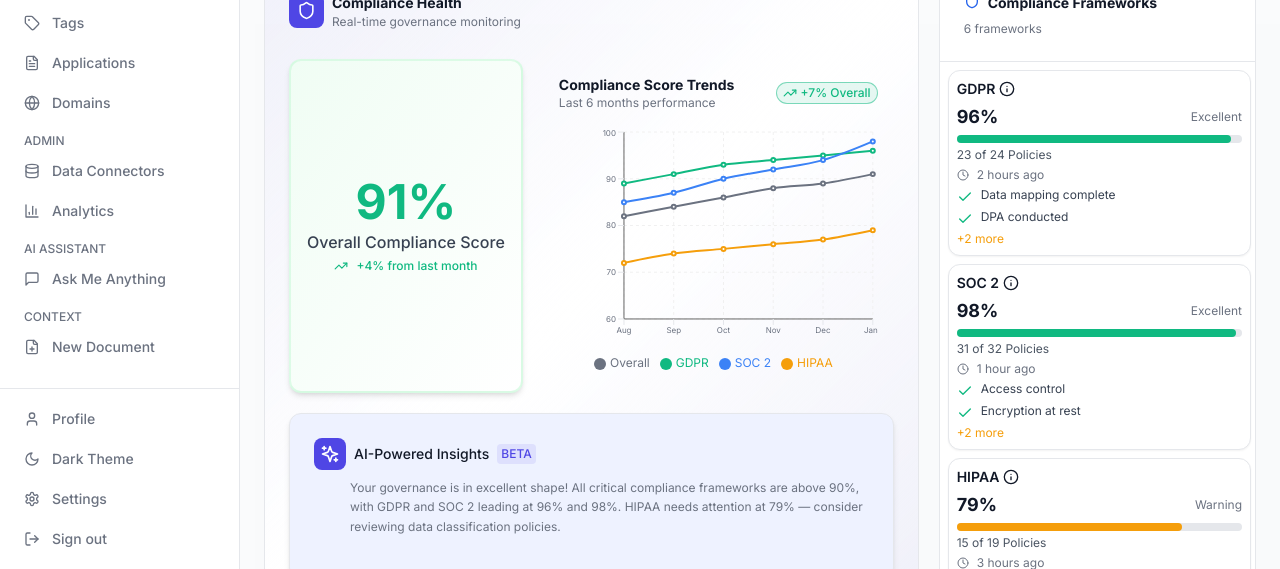
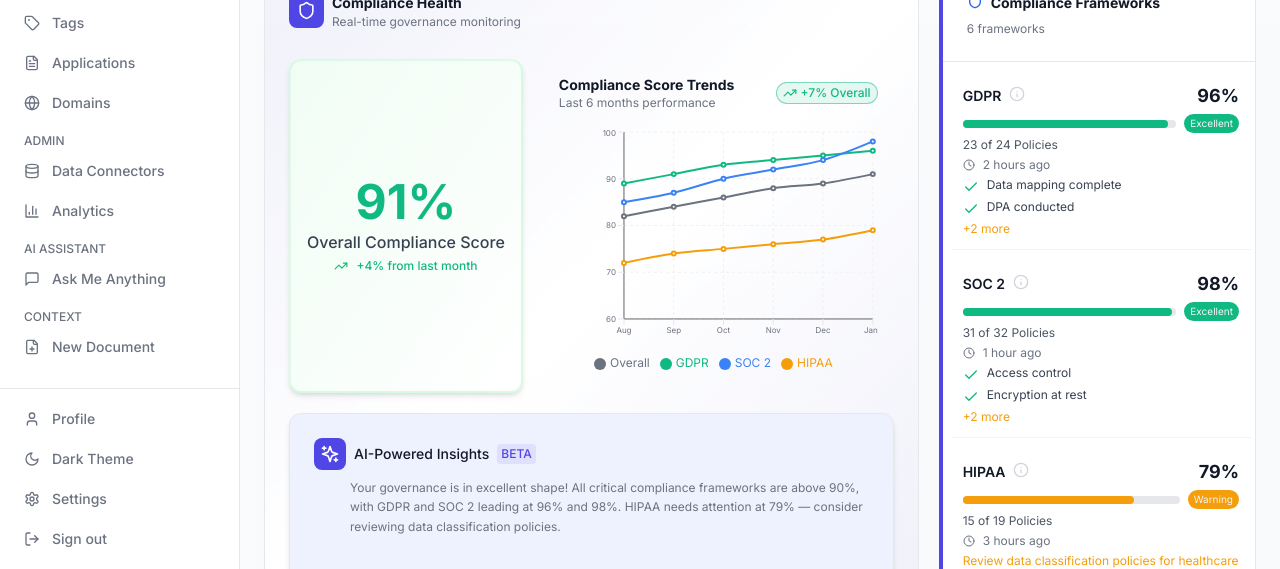
Before and after one commit to MG-Datamanagement/Infinity-Governance, a Next.js app: page /compliance in a window 1280 px wide. Shown: the part 231-800 px from the top of the page. Built offline with nearby package versions, Linux system fonts and the light colour scheme; no server answers.

Commit message:
complaince screen ui changes as per proto most of ui comp.

```diff
--- a/src/components/compliance/ComplianceFrameworkCard.tsx
+++ b/src/components/compliance/ComplianceFrameworkCard.tsx
@@ -1,59 +1,80 @@
-import { ComplianceFramework } from '@/types';
-import { cn } from '@/lib/utils';
-import { Check, Clock, InfoIcon } from 'lucide-react';
+import { ComplianceFramework } from "@/types";
+import { cn } from "@/lib/utils";
+import { Check, Clock, InfoIcon } from "lucide-react";
 
 interface ComplianceFrameworkCardProps {
   framework: ComplianceFramework;
 }
 
-export function ComplianceFrameworkCard({ framework }: ComplianceFrameworkCardProps) {
+export function ComplianceFrameworkCard({
+  framework,
+}: ComplianceFrameworkCardProps) {
   const getStatusColor = (status: string) => {
     switch (status) {
-      case 'excellent':
-        return 'border-success';
-      case 'warning':
-        return 'border-warning';
-      case 'critical':
-        return 'border-danger';
+      case "excellent":
+        return "border-success";
+      case "warning":
+        return "border-warning";
+      case "critical":
+        return "border-danger";
       default:
-        return 'border-gray-300';
+        return "border-gray-300";
     }
   };
 
   const getProgressColor = (status: string) => {
     switch (status) {
-      case 'excellent':
-        return 'bg-success';
-      case 'warning':
-        return 'bg-warning';
-      case 'critical':
-        return 'bg-danger';
+      case "excellent":
+        return "bg-success";
+      case "warning":
+        return "bg-warning";
+      case "critical":
+        return "bg-danger";
       default:
-        return 'bg-gray-400';
+        return "bg-gray-400";
     }
   };
 
   return (
-    <div className={cn('card p-2 space-y-1')}>
+    <div className={cn("p-3 space-y-1 border-b border-gray-100")}>
       {/* Header */}
       <div className="flex flex-col space-y-1">
-        <div className='gap-1 flex items-center'>
-          <h3 className="text-sm font-semibold text-gray-900">{framework.name}</h3>
-          <InfoIcon size={16} />
-        </div>
-        <div className="text-right flex justify-between items-center">
-          <div className="text-lg font-bold text-gray-900">{framework.score}%</div>
-          <div className="text-xs text-gray-500 capitalize">{framework.status}</div>
+        <div className="gap-1 flex items-center">
+          <div className="w-full flex items-center justify-between">
+            <div className="flex gap-2">
+              <h3 className="text-sm font-semibold text-gray-900">
+                {framework.name}
+              </h3>
+              <InfoIcon size={16} className="text-gray-300" />
+            </div>
+            <div className="text-lg font-bold text-gray-900">
+              {framework.score}%
+            </div>
+          </div>
         </div>
       </div>
 
       {/* Progress Bar */}
       <div className="space-y-1">
-        <div className="w-full bg-gray-200 rounded-full h-2">
+        <div className="flex justify-between items-center gap-2">
+          <div className="w-full bg-gray-200 rounded-full h-2">
+            <div
+              className={cn(
+                "h-2 rounded-full transition-all",
+                getProgressColor(framework.status),
+              )}
+              style={{ width: `${framework.score}%` }}
+            />
+          </div>
           <div
-            className={cn('h-2 rounded-full transition-all', getProgressColor(framework.status))}
-            style={{ width: `${framework.score}%` }}
-          />
+            className={cn(
+              "text-[10px] text-gray-100 capitalize",
+              getProgressColor(framework.status),
+              "px-1.5 py-0.5 rounded-xl",
+            )}
+          >
+            {framework.status}
+          </div>
         </div>
         <div className="flex justify-between text-xs text-gray-600">
           <span>
@@ -73,11 +94,16 @@ export function ComplianceFrameworkCard({ framework }: ComplianceFrameworkCardPr
           {framework.items.map((item, idx) => (
             <div key={idx} className="flex items-start gap-2 text-xs">
               {item.completed ? (
-                <Check size={16} className="text-success mt-0.5 flex-shrink-0" />
-              ) : (
-                null
-              )}
-              <span className={cn(item.completed ? 'text-gray-700' : 'text-warning')}>
+                <Check
+                  size={16}
+                  className="text-success mt-0.5 flex-shrink-0"
+                />
+              ) : null}
+              <span
+                className={cn(
+                  item.completed ? "text-gray-700" : "text-warning",
+                )}
+              >
                 {!item.count && item.label}
                 {item.count && ` +${item.count} ${item.label}`}
               </span>
--- a/src/components/compliance/sections/Complianceframeworkspanel.tsx
+++ b/src/components/compliance/sections/Complianceframeworkspanel.tsx
@@ -11,7 +11,7 @@ export function ComplianceFrameworksPanel({ query }: Props) {
   const { data: frameworks, isLoading, error, refetch } = query;
 
   return (
-    <div className="gap-1 border rounded-lg bg-white lg:col-span-4">
+    <div className="gap-1 border rounded-lg bg-white lg:col-span-4 border-l-4 border-l-primary">
       <div className="p-2 lg:p-6 border-b border-gray-200 space-y-2">
         <div className="gap-2 flex">
           <Shield className="text-blue-600" size={16} />
```
